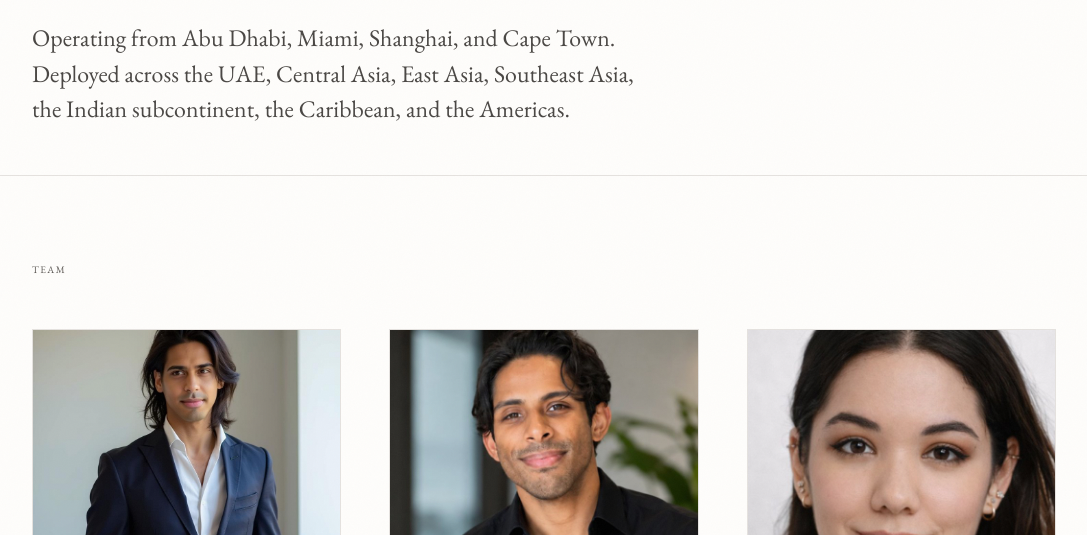
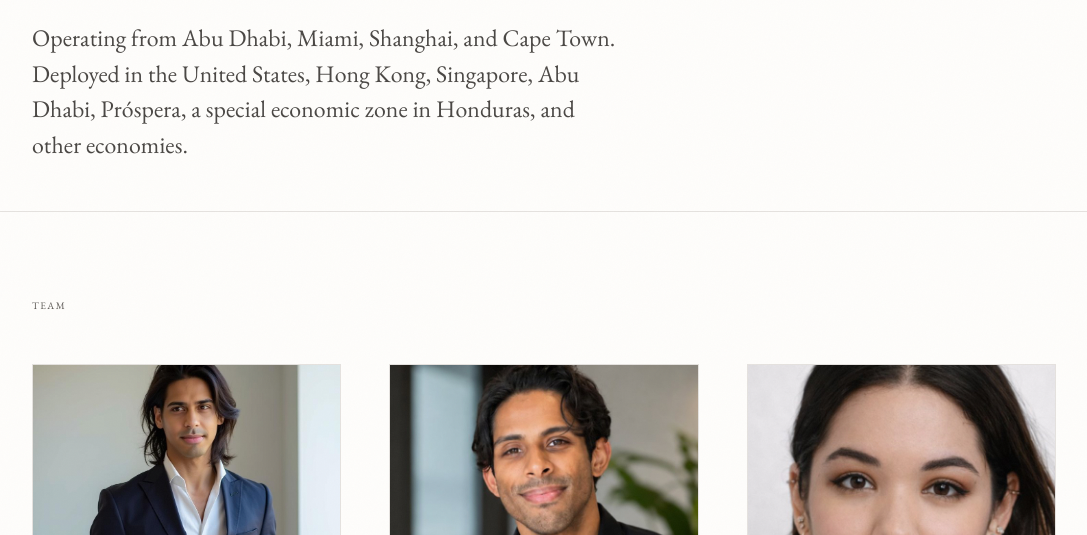
Before and after one commit to momentum-sez/momentum.inc, a plain HTML site: page team.html in a window 1280 px wide. Shown: the part 265-800 px from the top of the page, without its empty margins (91-1178 px from the left). Drawn offline with nearby package versions, Linux system fonts and the light colour scheme; a web font is replaced by a local one.

Commit message:
Team page: name where Mass is live, the United States first

```diff
--- a/team.html
+++ b/team.html
@@ -105,7 +105,7 @@
                 <div class="container">
                     <span class="page-eyebrow">People</span>
                     <h1 class="page-title">Team</h1>
-                    <p class="page-subtitle">Operating from Abu Dhabi, Miami, Shanghai, and Cape Town. Deployed across the UAE, Central Asia, East Asia, Southeast Asia, the Indian subcontinent, the Caribbean, and the Americas.</p>
+                    <p class="page-subtitle">Operating from Abu Dhabi, Miami, Shanghai, and Cape Town. Deployed in the United States, Hong Kong, Singapore, Abu Dhabi, Próspera, a special economic zone in Honduras, and other economies.</p>
                 </div>
             </header>
 
```
